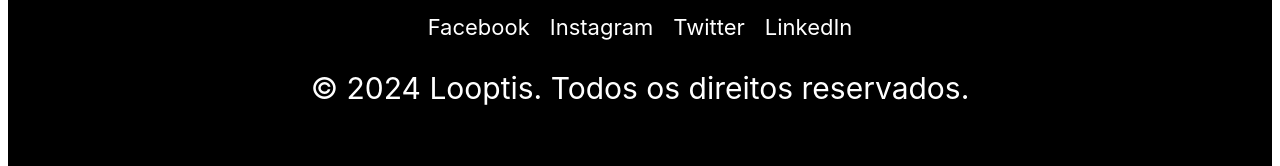
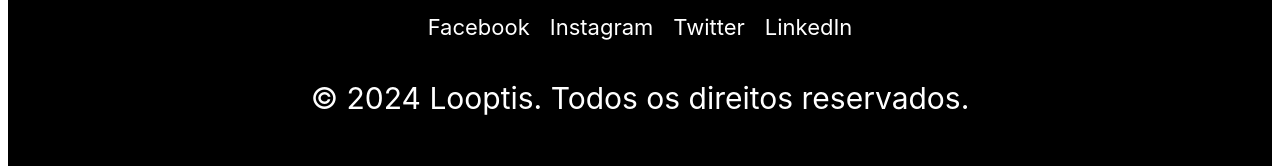
Before and after one commit to agendare/looptis-site, a React (Vite) app: page / in a window 1280 px wide. Shown: the part 2240-2406 px from the top of the page. Built offline with nearby package versions, Linux system fonts and the light colour scheme.

Commit message:
feat: adiciionado nome do projeto na url

```diff
--- a/index.html
+++ b/index.html
@@ -4,7 +4,7 @@
     <meta charset="UTF-8" />
     <link rel="icon" type="image/svg+xml" href="/vite.svg" />
     <meta name="viewport" content="width=device-width, initial-scale=1.0" />
-    <title>Site Agendare</title>
+    <title>Looptis</title>
   </head>
   <body>
     <div id="root"></div>
--- a/src/componentes/Footer.jsx
+++ b/src/componentes/Footer.jsx
@@ -74,7 +74,7 @@
                LinkedIn
             </a>
          </div>
-         <div style={{ marginTop: "30px" }}>
+         <div style={{ marginTop: "40px" }}>
             <p style={{ margin: 0, fontSize: "30px" }}>
                © 2024 Looptis. Todos os direitos reservados.
             </p>
```
